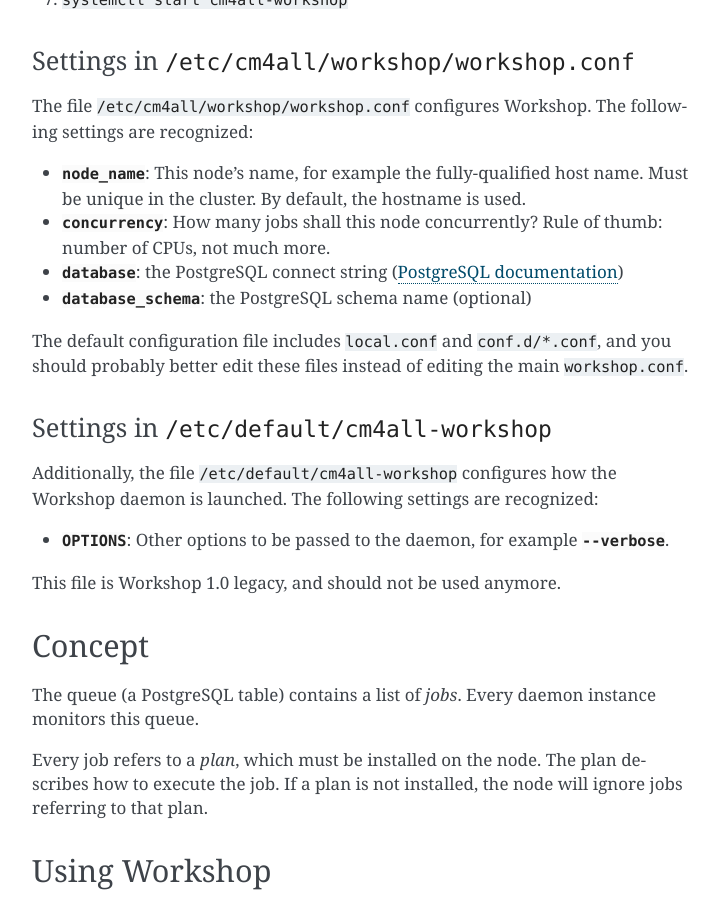
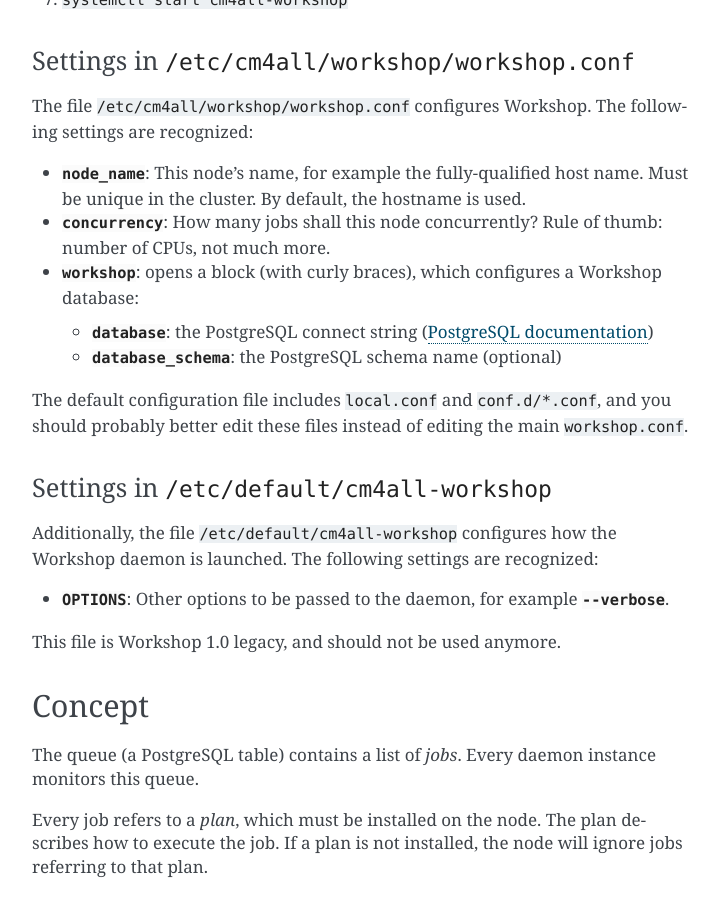
Before and after one commit to CM4all/workshop, a Sphinx documentation site: the page built from doc/index.rst, in a window 1280 px wide and 900 px high, scrolled down 595 px. Shown: the whole window, without its empty margins (388-1106 px from the left). Built offline with Sphinx 7.4.7, drawn with Linux system fonts in a browser that asks for light colours.

Commit message:
Config: add struct Partition
Allows multiple Workshop databases.

```diff
--- a/doc/index.rst
+++ b/doc/index.rst
@@ -37,10 +37,13 @@
   default, the hostname is used.
 * :envvar:`concurrency`: How many jobs shall this node concurrently?
   Rule of thumb: number of CPUs, not much more.
-* :envvar:`database`: the PostgreSQL connect string (`PostgreSQL
-  documentation
-  <https://www.postgresql.org/docs/9.6/static/libpq-connect.html#LIBPQ-CONNSTRING>`_)
-* :envvar:`database_schema`: the PostgreSQL schema name (optional)
+* :envvar:`workshop`: opens a block (with curly braces), which
+  configures a Workshop database:
+
+  * :envvar:`database`: the PostgreSQL connect string (`PostgreSQL
+    documentation
+    <https://www.postgresql.org/docs/9.6/static/libpq-connect.html#LIBPQ-CONNSTRING>`_)
+  * :envvar:`database_schema`: the PostgreSQL schema name (optional)
 
 The default configuration file includes :file:`local.conf` and
 :file:`conf.d/*.conf`, and you should probably better edit these files
```
Also changed, not shown: 9 other files.
